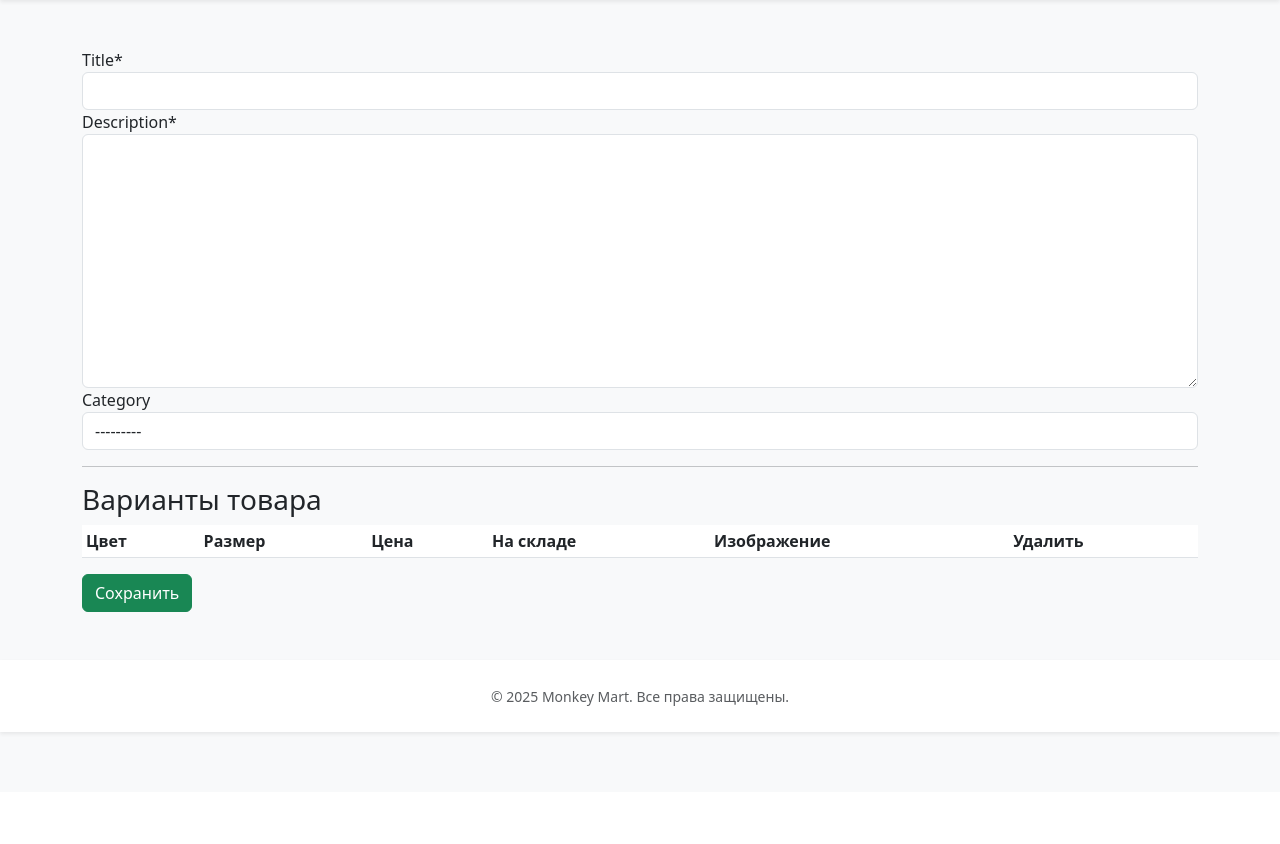
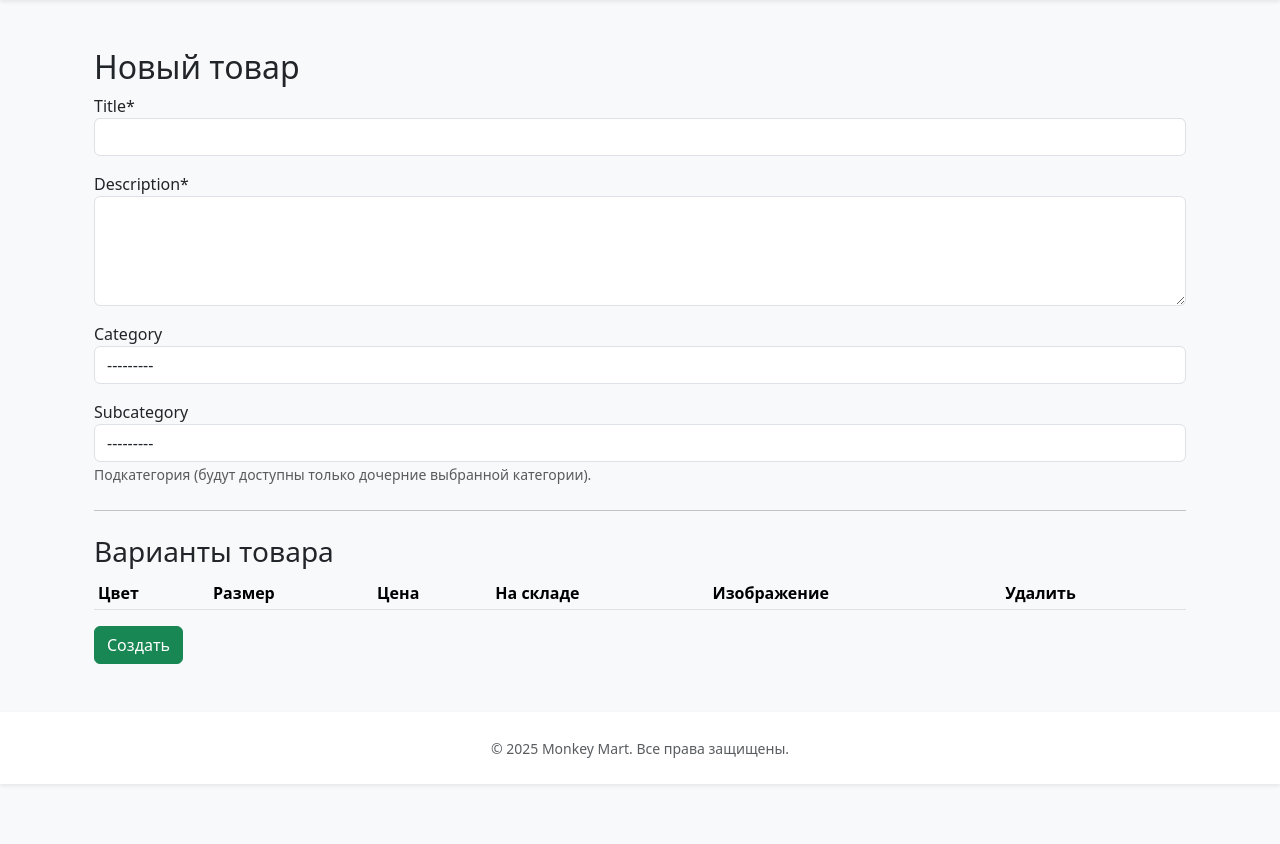
Before and after one commit to baxtiyorsamugov/marketplace, a Django app: page /sellers/products/add/ in a window 1280 px wide. Shown: the part 56-900 px from the top of the page. Before the commit the page ends 791 px from the top, so only its background shows below. Run offline with Django 4.2, Linux system fonts and the light colour scheme; a user stored in the database is signed in; tables that the repository leaves empty hold one stand-in row (values such as "Sample post"); grey boxes marked "Sample" are stand-in pictures; lists and menus that the app fills with data are empty; some libraries are stand-ins or nearby versions.

Commit message:
added subcategory and category filter for seller panel

```diff
--- a/products/forms.py
+++ b/products/forms.py
@@ -1,12 +1,33 @@
 from django import forms
-from products.models import Product, ProductVariant
+from products.models import Product, Category, ProductVariant
 from django.forms import inlineformset_factory
 
 
 class ProductForm(forms.ModelForm):
     class Meta:
         model = Product
-        fields = ['title', 'description', 'category']
+        fields = ['title', 'description', 'category', 'subcategory']
+        widgets = {
+            'description': forms.Textarea(attrs={'rows': 4}),
+        }
+
+    def __init__(self, *args, **kwargs):
+        super().__init__(*args, **kwargs)
+
+        # по умолчанию — ни одной подкатегории
+        self.fields['subcategory'].queryset = Category.objects.none()
+        self.fields['subcategory'].required = False
+
+        if 'category' in self.data:
+            # POST: пользователь только что выбрал категорию
+            try:
+                cat_id = int(self.data.get('category'))
+                self.fields['subcategory'].queryset = Category.objects.filter(parent_id=cat_id)
+            except (ValueError, TypeError):
+                pass
+        elif self.instance.pk and self.instance.category_id:
+            # GET редактирование существующего товара — подгружаем его подкатегории
+            self.fields['subcategory'].queryset = Category.objects.filter(parent_id=self.instance.category_id)
 
 
 class VariantForm(forms.ModelForm):
--- a/products/urls.py
+++ b/products/urls.py
@@ -1,6 +1,6 @@
 from django.urls import path
 from .views import ProductListView, ProductDetailView, WishlistView, toggle_favorite
-from .views import cart_add, cart_remove, cart_detail
+from .views import cart_add, cart_remove, cart_detail, get_subcategories
 from . import views
 
 
@@ -12,4 +12,6 @@
     path('cart/remove/<int:variant_id>/', cart_remove, name='cart_remove'),
     path('wishlist/', views.WishlistView.as_view(),      name='wishlist'),
     path('<int:pk>/favorite/', views.toggle_favorite, name='toggle_favorite'),
+    path('ajax/get-subcats/', views.get_subcategories, name='ajax_get_subcats'),
+
 ]
--- a/sellers/urls.py
+++ b/sellers/urls.py
@@ -22,4 +22,9 @@
     path('stats/', views.SellerStats.as_view(), name='stats'),
     path('reviews/', views.SellerReviews.as_view(), name='review_list'),
     path('reviews/<int:pk>/reply/', views.SellerReviewUpdate.as_view(), name='review_reply'),
+    path(
+        'ajax/subcategories/',
+        views.ajax_load_subcategories,
+        name='ajax_load_subcategories'
+    )
 ]
--- a/sellers/views.py
+++ b/sellers/views.py
@@ -8,12 +8,23 @@
 )
 from django.urls import reverse_lazy
 from .mixins import SellerRequiredMixin
-from products.models import Product, ProductVariant
+from products.models import Product, ProductVariant, Category
 from products.forms import ProductForm, VariantForm, VariantFormSet
 from orders.models import OrderItem
 from reviews.models import Review
 from reviews.forms import SellerResponseForm
 from django.db.models import Sum, F
+from django.http import JsonResponse
+
+
+def ajax_load_subcategories(request):
+    parent_id = request.GET.get('category')
+    if not parent_id:
+        return JsonResponse({'error': 'no category'}, status=400)
+
+    subs = Category.objects.filter(parent_id=parent_id).order_by('name')
+    data = [{'id': c.pk, 'name': c.name} for c in subs]
+    return JsonResponse(data, safe=False)
 
 
 # — Кабинет
--- a/templates/sellers/product_form.html
+++ b/templates/sellers/product_form.html
@@ -3,29 +3,61 @@
 {% load crispy_forms_tags %}
 
 {% block content %}
+  <div class="container my-4">
+    <h2>
+      {% if form.instance.pk %}
+        Редактировать товар
+      {% else %}
+        Новый товар
+      {% endif %}
+    </h2>
+
     <form method="post" enctype="multipart/form-data">
       {% csrf_token %}
-  {{ form|crispy }}
+      {{ form.non_field_errors }}
 
-  <hr>
+      <div class="mb-3">
+        {{ form.title|as_crispy_field }}
+      </div>
+
+      <div class="mb-3">
+        {{ form.description|as_crispy_field }}
+      </div>
+
+      <div class="mb-3">
+        {{ form.category|as_crispy_field }}
+      </div>
+
+      <div class="mb-3">
+        {{ form.subcategory|as_crispy_field }}
+        <small class="form-text text-muted">
+          Подкатегория (будут доступны только дочерние выбранной категории).
+        </small>
+      </div>
+
+      <hr class="my-4">
+
       <h3>Варианты товара</h3>
       {{ variant_formset.management_form }}
 
-  <table class="table table-sm">
-  <thead>
+      <table class="table table-striped table-sm align-middle">
+        <thead class="table-light">
           <tr>
-      <th>Цвет</th><th>Размер</th><th>Цена</th><th>На складе</th><th>Изображение</th><th>Удалить</th>
+            <th>Цвет</th>
+            <th>Размер</th>
+            <th>Цена</th>
+            <th>На складе</th>
+            <th>Изображение</th>
+            <th>Удалить</th>
           </tr>
         </thead>
         <tbody>
           {% for vf in variant_formset.forms %}
             <tr>
-        {# вот они — скрытые поля id и DELETE #}
-        <td style="display:none;">
-          {{ vf.id }}      {# скрытое поле id для существующих объектов #}
-          {{ vf.DELETE }}  {# скрытое поле для удаления, можно вручную показать чекбокс #}
+              {# скрытые id и DELETE #}
+              <td style="display: none;">
+                {{ vf.id }}{{ vf.DELETE }}
               </td>
-
               <td>{{ vf.color }}</td>
               <td>{{ vf.size }}</td>
               <td>{{ vf.price }}</td>
@@ -33,11 +65,11 @@
               <td>
                 {{ vf.image }}
                 {% if vf.instance.pk and vf.instance.image %}
-            <br><img src="{{ vf.instance.image.url }}" width="80">
+                  <br>
+                  <img src="{{ vf.instance.image.url }}" width="80" class="mt-2">
                 {% endif %}
               </td>
               <td>
-          {# если вы хотите видимый чекбокс для удаления #}
                 {{ vf.DELETE }}
               </td>
             </tr>
@@ -45,6 +77,53 @@
         </tbody>
       </table>
 
-  <button type="submit" class="btn btn-success">Сохранить</button>
+      <button type="submit" class="btn btn-success">
+        {% if form.instance.pk %}Сохранить{% else %}Создать{% endif %}
+      </button>
     </form>
+  </div>
 {% endblock %}
+
+{% block extra_scripts %}
+  <script src="https://code.jquery.com/jquery-3.6.0.min.js"></script>
+  <script>
+    (function() {
+      const $cat = $('#id_category');
+      const $sub = $('#id_subcategory');
+      // Обратите внимание: namespace + имя урла
+      const ajaxUrl = "{% url 'seller:ajax_load_subcategories' %}";
+
+      function loadSubs(catId, selected) {
+        $sub.prop('disabled', true).html('<option>Загрузка…</option>');
+        $.getJSON(ajaxUrl, { category: catId }, data => {
+          $sub.empty().append('<option value="">---------</option>');
+          data.forEach(item => {
+            const sel = item.id == selected ? ' selected' : '';
+            $sub.append(`<option value="${item.id}"${sel}>${item.name}</option>`);
+          });
+          $sub.prop('disabled', false);
+        });
+      }
+
+      // При смене категории
+      $cat.on('change', () => {
+        const catId = $cat.val();
+        if (catId) {
+          loadSubs(catId, null);
+        } else {
+          $sub.html('<option value="">---------</option>');
+        }
+      });
+
+      // При загрузке формы на редактирование сразу подгружаем
+      $(function(){
+        const initialCat = $cat.val();
+        // читаем сохранённый subcategory_id из data-атрибута
+        const initialSub = $sub.data('initial');
+        if (initialCat) {
+          loadSubs(initialCat, initialSub);
+        }
+      });
+    })();
+  </script>
+{% endblock %}
```
Also changed, not shown: products/views.py (+8 -0 lines). Lines whose indentation alone changed are shown as unchanged.
